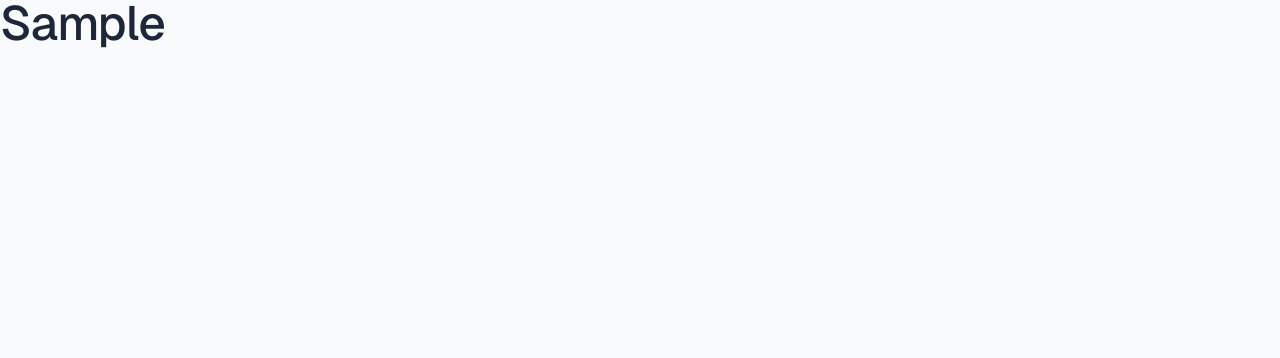
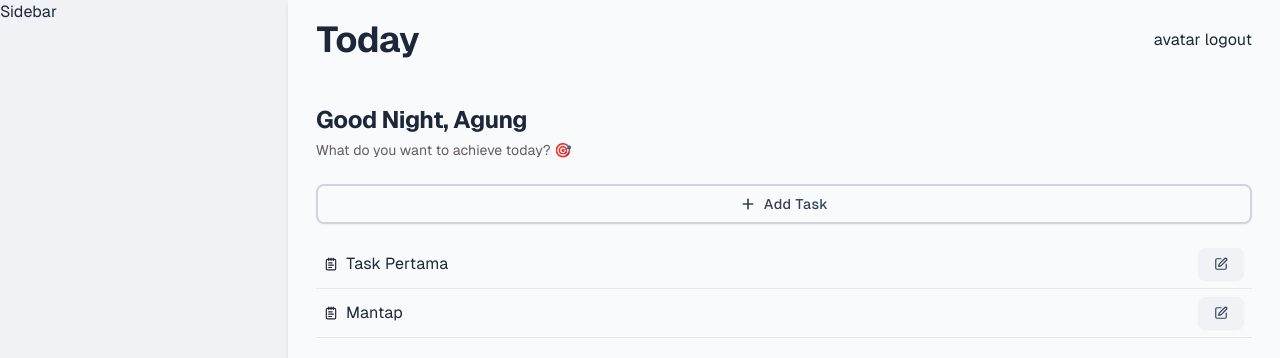
Before and after one commit to kurniad-sign/fe-assessment, a Next.js app: page / in a window 1280 px wide. Shown: the top 358 px of the page. Built offline with nearby package versions, Linux system fonts and the light colour scheme.

Commit message:
feat: add basic todo client interaction

```diff
--- a/package.json
+++ b/package.json
@@ -18,6 +18,8 @@
     "next": "14.2.3",
     "react": "^18",
     "react-dom": "^18",
+    "react-hook-form": "^7.53.1",
+    "valtio": "^2.1.1",
     "zod": "^3.23.6"
   },
   "devDependencies": {
--- /dev/null
+++ b/src/app/(route)/(dashboard)/components/TodoInput.tsx
@@ -0,0 +1,65 @@
+'use client';
+
+import { useState } from 'react';
+import { Notebook, Plus } from 'lucide-react';
+import { useForm } from 'react-hook-form';
+
+import { Button } from '@/components/atom';
+import { addTodo, FormStateTodo } from '@/states/todos';
+
+export function TodoInput() {
+  const [inputTodos, setInputTodo] = useState(false);
+  const { register, handleSubmit, reset } = useForm<FormStateTodo>();
+
+  const showInputTodos = (value: boolean) => setInputTodo(value);
+
+  const handleSubmitTodo = handleSubmit((data) => {
+    console.log(data);
+    addTodo(data.name);
+    showInputTodos(false);
+    reset();
+  });
+
+  return (
+    <>
+      {!inputTodos ? (
+        <div className="mt-2">
+          <Button
+            block
+            variant="outline"
+            prependIcon={<Plus strokeWidth={2.5} className="h-4 w-4" />}
+            onClick={() => showInputTodos(true)}
+          >
+            Add Task
+          </Button>
+        </div>
+      ) : null}
+
+      {inputTodos ? (
+        <form
+          onSubmit={handleSubmitTodo}
+          className="relative mt-4 rounded-lg border shadow-sm"
+        >
+          <div className="flex items-center gap-2 p-3">
+            <Notebook className="h-5 w-5 text-current" />
+            <input
+              {...register('name')}
+              placeholder="Enter your task"
+              className="w-full bg-background placeholder:text-grey-400 focus-visible:outline-none disabled:cursor-not-allowed disabled:opacity-50"
+            />
+            <Button
+              type="button"
+              variant="subtle"
+              onClick={() => showInputTodos(false)}
+            >
+              Cancel
+            </Button>
+            <Button type="submit" color="primary">
+              Save
+            </Button>
+          </div>
+        </form>
+      ) : null}
+    </>
+  );
+}
--- /dev/null
+++ b/src/app/(route)/(dashboard)/components/TodoItem.tsx
@@ -0,0 +1,49 @@
+'use client';
+
+import { Edit, NotepadText } from 'lucide-react';
+import { useSnapshot } from 'valtio';
+
+import { Button, Text } from '@/components/atom';
+import { EmptyStates } from '@/components/moleculs';
+import { todoStore } from '@/states/todos';
+
+import emptyIllustration from '@/assets/images/empty-state-task.svg';
+
+export function TodoItem() {
+  const { todos } = useSnapshot(todoStore);
+
+  return (
+    <ul role="list" className="flex flex-col">
+      {!todos.length && (
+        <div className="mx-auto flex max-w-[360px] grow flex-col items-center justify-center space-y-2 text-center">
+          <EmptyStates
+            imageSrc={emptyIllustration}
+            imageStyle={{
+              width: 150,
+              height: 150,
+            }}
+            title="No task to show"
+            description="You don’t have any pending tasks for now. Add new tasks to track your
+    productivity"
+          />
+        </div>
+      )}
+      {todos.map((todo) => (
+        <li
+          key={todo.id}
+          className="transition-color w-full shrink-0 grow border-b p-2 hover:bg-grey-100"
+        >
+          <div className="flex items-center gap-x-2">
+            <NotepadText size={14} />
+            <Text component="span" className="shrink-0 grow">
+              {todo.name}
+            </Text>
+            <Button className="h-8" variant="subtle">
+              <Edit size={14} />
+            </Button>
+          </div>
+        </li>
+      ))}
+    </ul>
+  );
+}
--- /dev/null
+++ b/src/app/(route)/(dashboard)/components/Todos.tsx
@@ -0,0 +1,15 @@
+'use client';
+
+import { TodoInput } from './TodoInput';
+import { TodoItem } from './TodoItem';
+
+export function Todos() {
+  return (
+    <div className="mb-6 flex w-full grow flex-col">
+      <TodoInput />
+      <div className="relative mt-4">
+        <TodoItem />
+      </div>
+    </div>
+  );
+}
--- a/src/app/(route)/(dashboard)/page.tsx
+++ b/src/app/(route)/(dashboard)/page.tsx
@@ -1,9 +1,44 @@
-import { Heading } from '@/components/atom';
+import { Heading, Text } from '@/components/atom';
+
+import { Todos } from './components/Todos';
 
 export default function Home() {
   return (
-    <div>
-      <Heading component="h1">Sample</Heading>
+    <div className="flex h-full w-full">
+      <aside className="relative flex w-72 min-w-[210px] max-w-[420px] shrink-0 bg-grey-100">
+        Sidebar
+      </aside>
+      <section className="relative z-[1] flex min-h-[380px] grow flex-col shadow-md">
+        <header
+          aria-label="Header Content"
+          className="relative h-20 w-full max-w-screen-lg shrink-0 self-center bg-background px-7"
+        >
+          <div className="flex h-full items-center">
+            <div className="shrink-0 grow">
+              <Heading component="h2" weight="bold">
+                Today
+              </Heading>
+            </div>
+            <div className="flex h-full items-center">avatar logout</div>
+          </div>
+        </header>
+        <main
+          aria-label="Main Content"
+          className="relative flex shrink-0 flex-grow flex-col px-7"
+        >
+          <div className="flex w-full max-w-screen-lg grow flex-col self-center">
+            <div className="mb-4 mt-6 flex w-full shrink-0 flex-col gap-1">
+              <Heading component="h2" variant="title-4" weight="bold">
+                Good Night, Agung
+              </Heading>
+              <Text size="small" className="text-office-brown-700">
+                What do you want to achieve today? 🎯
+              </Text>
+            </div>
+            <Todos />
+          </div>
+        </main>
+      </section>
     </div>
   );
 }
--- /dev/null
+++ b/src/lib/databases/fakedata.ts
@@ -0,0 +1,14 @@
+import { ITodo } from '@/states/todos';
+
+export const fakeDataTodo: ITodo[] = [
+  {
+    id: 1,
+    name: 'Task Pertama',
+    description: 'Test Description',
+  },
+  {
+    id: 2,
+    name: 'Mantap',
+    description: 'Deskripsi mantap',
+  },
+];
--- /dev/null
+++ b/src/states/todos.ts
@@ -0,0 +1,37 @@
+import { proxy } from 'valtio';
+
+import { fakeDataTodo } from '@/lib/databases/fakedata';
+
+enum TodoStatus {
+  NOT_STARTED = 'Not Started',
+  ON_PROGRESS = 'On Progress',
+  DONE = 'Done',
+  REJECT = 'Reject',
+}
+
+type User = {
+  id: number;
+  username: string;
+  name: string;
+};
+
+export type ITodo = {
+  id: number;
+  name: string;
+  description?: string;
+  assignee?: User;
+  status?: TodoStatus;
+};
+
+export type FormStateTodo = Omit<ITodo, 'id'>;
+
+export const todoStore = proxy<{ todos: ITodo[] }>({
+  todos: fakeDataTodo,
+});
+
+export const addTodo = (name: string) => {
+  todoStore.todos.push({
+    id: new Date().valueOf(),
+    name,
+  });
+};
```
Also changed, not shown: 2 other files (tests, documents, lock files or other folders).
